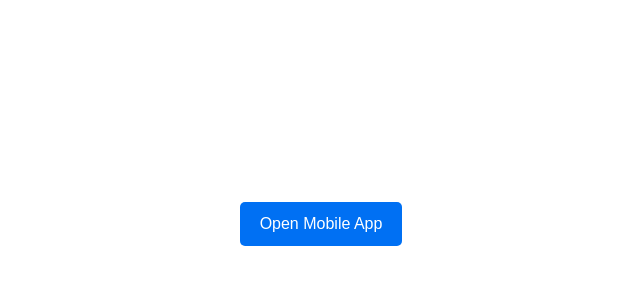
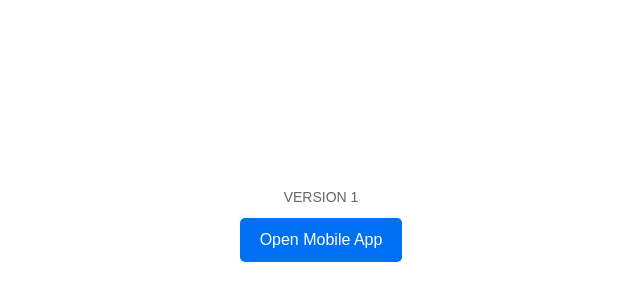
Before and after one commit to horgag/bankid, a Next.js app: page / in a window 1280 px wide. Shown: the part 176-476 px from the top of the page, without its empty margins (319-959 px from the left). Built offline with nearby package versions, Linux system fonts and the light colour scheme.

Commit message:
fix: remove file and add a version

```diff
--- a/components/DeepLinkButton.tsx
+++ b/components/DeepLinkButton.tsx
@@ -1,4 +1,3 @@
-// components/DeepLinkButton.tsx
 "use client"; // Mark this as a Client Component
 
 import { createLink } from "../utils/deepLinkHelper";
@@ -20,6 +19,20 @@ export default function DeepLinkButton() {
   };
 
   return (
+    <div>
+      {/* Display "VERSION 1" as a separate element */}
+      <div
+        style={{
+          fontSize: "14px",
+          color: "#666",
+          marginBottom: "10px",
+          textAlign: "center",
+        }}
+      >
+        VERSION 1
+      </div>
+
+      {/* Button to open the mobile app */}
       <button
         style={{
           padding: "10px 20px",
@@ -34,5 +47,6 @@ export default function DeepLinkButton() {
       >
         Open Mobile App
       </button>
+    </div>
   );
 }
--- a/utils/deepLinkHelper.ts
+++ b/utils/deepLinkHelper.ts
@@ -2,6 +2,7 @@
 import { UAParser } from "ua-parser-js";
 import { DeviceInfo } from "../hooks/useDevice";
 import { HashParams } from "../hooks/useHash";
+import { NextApiRequest, NextApiResponse } from "next";
 
 export const PageOpenedByUserAction = (userClicked: boolean, hashParams: HashParams) => {
   return userClicked || hashParams?.initiated === "true";
```
Lines whose indentation alone changed are shown as unchanged.
